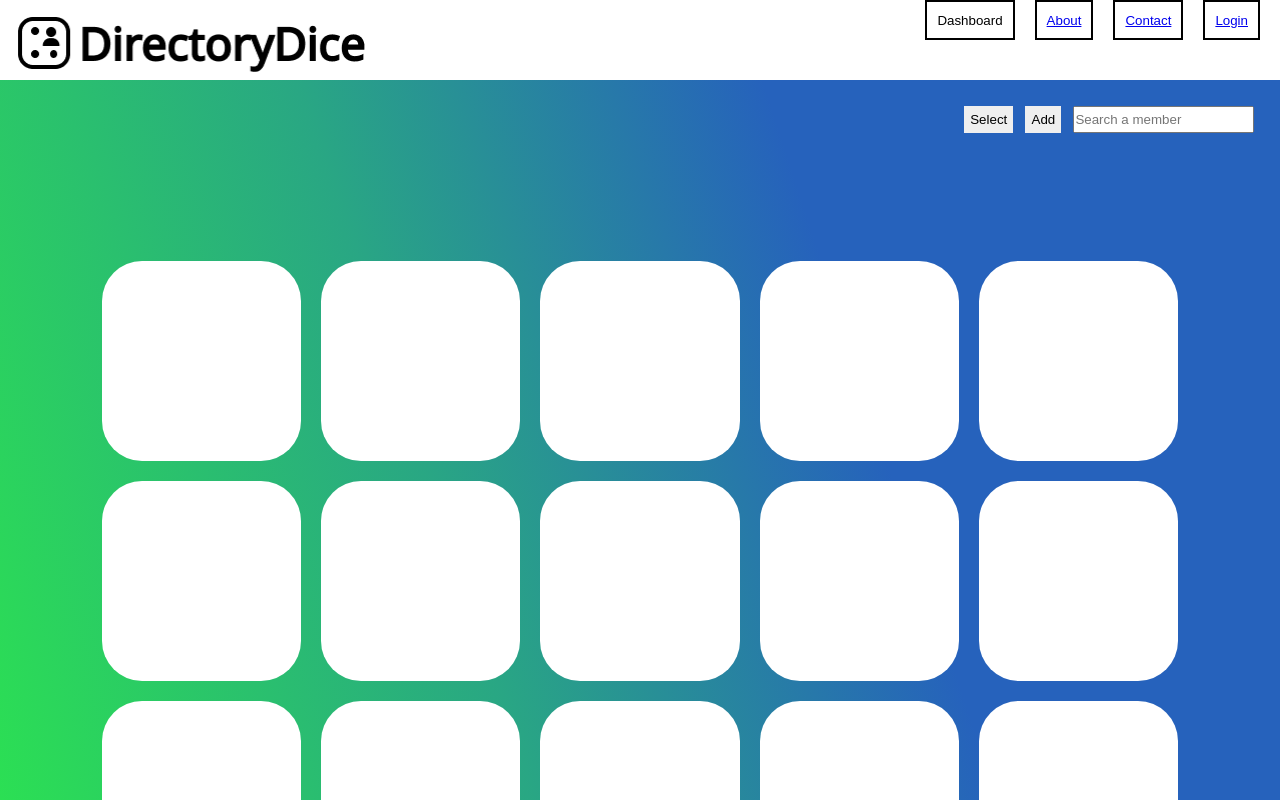
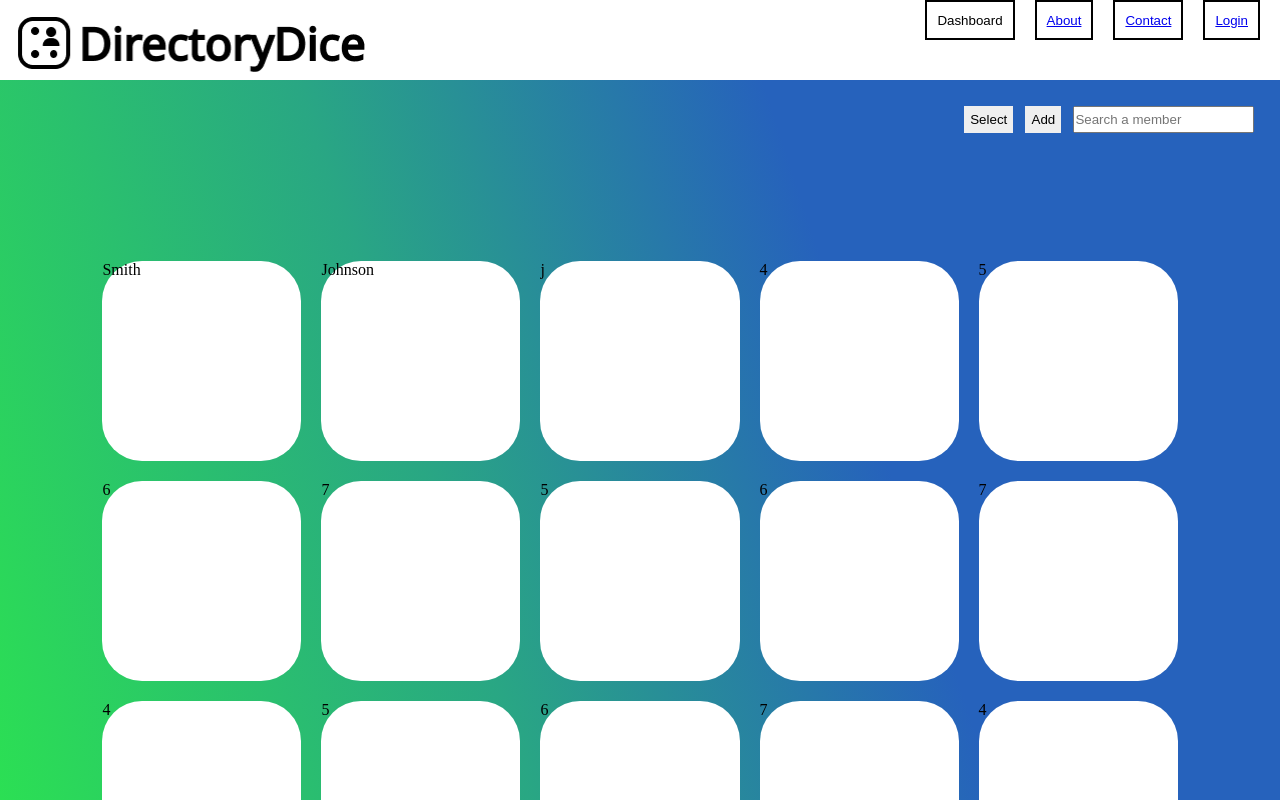
Before and after one commit to dunderCats/dunderCats.github.io, a React (Create React App) app: page /membersgallery in a window 1280 px wide. Shown: the top 800 px of the page. Built offline with nearby package versions, Linux system fonts and the light colour scheme.

Commit message:
add button alert

```diff
--- a/src/Pages/MembersGallery.js
+++ b/src/Pages/MembersGallery.js
@@ -2,14 +2,47 @@ import React from "react";
 import "./MembersGallery.scss";
 
 export const MembersGallery = () => {
+  const members = [
+    { member_id: 1, first_name: "Smith" },
+    { member_id: 2, first_name: "Johnson" },
+    { member_id: 3, first_name: "j" },
+    { member_id: 4, first_name: "4" },
+    { member_id: 2, first_name: "5" },
+    { member_id: 3, first_name: "6" },
+    { member_id: 4, first_name: "7" },
+    { member_id: 2, first_name: "5" },
+    { member_id: 3, first_name: "6" },
+    { member_id: 4, first_name: "7" },
+    { member_id: 4, first_name: "4" },
+    { member_id: 2, first_name: "5" },
+    { member_id: 3, first_name: "6" },
+    { member_id: 4, first_name: "7" },
+    { member_id: 4, first_name: "4" },
+  ];
+
+  const selectRandomMember = () => {
+    const randomMemberIndex = [Math.floor(Math.random() * members.length)];
+    const randomMember = members[randomMemberIndex]
+    alert(randomMember.first_name);
+    // console.log({ randomMember, members });
+  };
+
+  //member_id,first_name,last_name,title,prof_pic
   return (
     <div className="MembersGallery">
       <div className="selectAddSearch">
-        <button id="select">Select</button>
+        <button id="select" onClick={selectRandomMember}>
+          Select
+        </button>
         <button id="add">Add</button>
         <input placeholder="Search a member" />
       </div>
       <div className="grid">
+        {members.map((member) => (
+          <div className="grid_item">{member.first_name}</div>
+        ))}
+
+        {/* <div className="grid_item"></div>
         <div className="grid_item"></div>
         <div className="grid_item"></div>
         <div className="grid_item"></div>
@@ -28,8 +61,7 @@ export const MembersGallery = () => {
         <div className="grid_item"></div>
         <div className="grid_item"></div>
         <div className="grid_item"></div>
-        <div className="grid_item"></div>
-        <div className="grid_item"></div>
+        <div className="grid_item"></div> */}
       </div>
     </div>
   );
```
